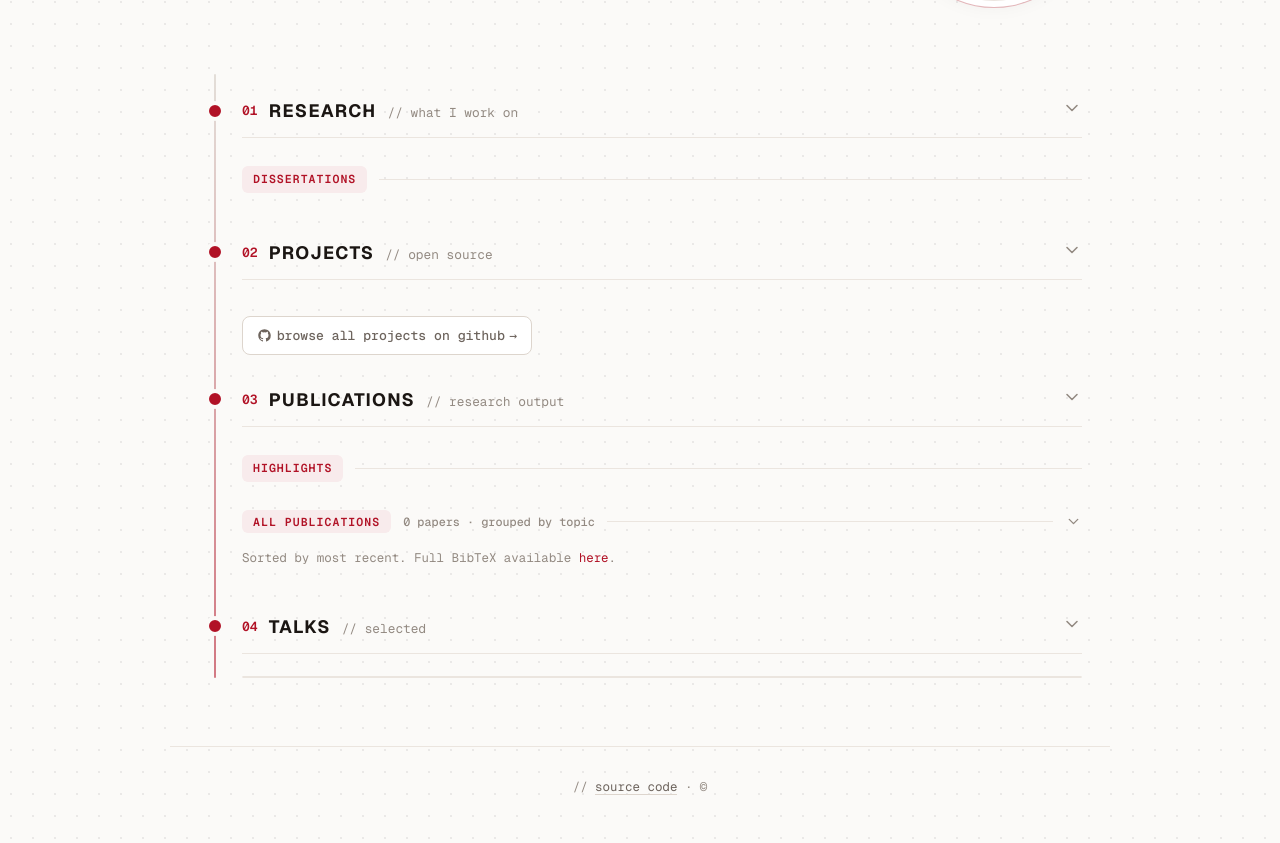
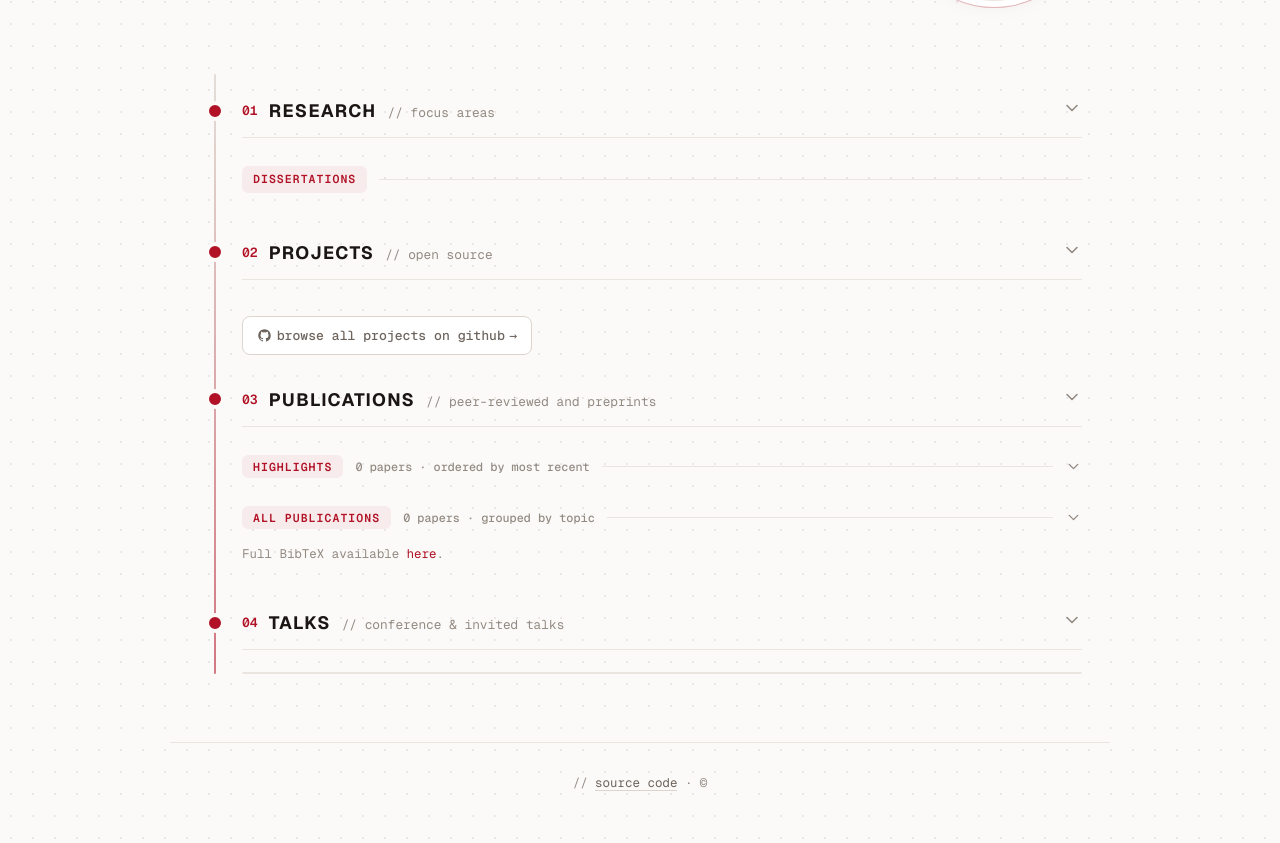
Before and after one commit to gpauloski/gpauloski.github.io, a Python web app: template templates/index.html in a window 1280 px wide. Shown: the part 295-1138 px from the top of the page. Run offline with Jinja, Linux system fonts and the light colour scheme; the template is opened without the code that fills it, so the values that code supplies are empty.

Commit message:
Revise research content and hero topics
- Make the hero topics configurable via overview.topics
  ("High-Performance Computing, Artificial Intelligence,
  Distributed Systems") instead of deriving them from section names.
- Add a research intro (research.intro) framing the section as an
  archive of past work / prior expertise, styled as a lead-in note.
- Rewrite the research bullets in past/impact tense (keeping present
  tense where the work is still in use, e.g. "these abstractions
  power ...").
- Revise the section subtitles ("prior focus areas", "peer-reviewed
  papers", "conference & invited talks").

```diff
--- a/builder/config.py
+++ b/builder/config.py
@@ -63,6 +63,7 @@ class OverviewConfig:
         analytics: Google analyics ID.
         source: Link to source code of website.
         text: Overview/intro paragraph (HTML supported).
+        topics: Short topic tags shown under the name in the hero.
     """
 
     name: str
@@ -72,6 +73,7 @@ class OverviewConfig:
     analytics: str
     source: str
     text: str
+    topics: list[str] = dataclasses.field(default_factory=list)
 
 
 @dataclasses.dataclass
@@ -81,9 +83,12 @@ class ResearchConfig:
     Attributes:
         sections: List of mappings where each mapping contains the name
             and text key corresponding to a research section.
+        intro: Optional introductory blurb shown above the research
+            sections (HTML supported).
     """
 
     sections: list[dict[str, str]]
+    intro: str = ""
 
 
 @dataclasses.dataclass
--- a/static/stylesheet.css
+++ b/static/stylesheet.css
@@ -162,10 +162,10 @@ section { padding-top: 30px; scroll-margin-top: 74px; }
 .sec-head h2 { font-size: 1.12rem; font-weight: 700; letter-spacing: .07em;
                text-transform: uppercase; margin: 0; }
 .sec-head .sub { font-family: var(--mono); color: var(--faint); font-size: .8rem; font-weight: 400; }
-.sec-head .chev { margin-left: auto; color: var(--faint); align-self: center; transition: transform .2s; }
+.sec-head .chev { margin-left: 8px; color: var(--faint); align-self: center; transition: transform .2s; }
 .sec-head .chev svg { width: 20px; height: 20px; }
 .sec-head[aria-expanded="false"] .chev { transform: rotate(-90deg); }
-.sec-head .anchor { margin-left: 4px; color: var(--faint); align-self: center; opacity: 0;
+.sec-head .anchor { margin-left: auto; color: var(--faint); align-self: center; opacity: 0;
                     transition: opacity .15s, color .15s; }
 .sec-head:hover .anchor { opacity: 1; }
 .sec-head .anchor:hover { color: var(--accent); }
@@ -173,6 +173,10 @@ section { padding-top: 30px; scroll-margin-top: 74px; }
 .sec-body[hidden] { display: none; }
 
 /* ---------- Research entries ---------- */
+/* Border centered on the bullet markers (col1 is 15px, marker center = 7.5px);
+   text indent (6.5 + 2 + 17.5 = 26px) matches the entry text (15px col + 11px gap). */
+.section-intro { margin: 0 0 22px 6.5px; color: var(--muted); font-size: .95rem;
+  padding-left: 17.5px; border-left: 2px solid var(--accent-line); }
 .entry { display: grid; grid-template-columns: 15px 1fr; gap: 11px; margin-bottom: 15px; }
 .entry .marker { color: var(--accent); display: flex; align-items: center; justify-content: center;
   align-self: start; height: 1.62em; }
@@ -303,3 +307,9 @@ footer a:hover { color: var(--accent); }
   .card .date, .card .main { grid-column: 1; }
   .row { grid-template-columns: 1fr; gap: 2px; }
 }
+
+/* Drop the mono subtitles when headers would otherwise squish */
+@media (max-width: 560px) {
+  .sec-head .sub { display: none; }
+  .subhead .count { display: none; }
+}
--- a/templates/index.html
+++ b/templates/index.html
@@ -59,7 +59,7 @@
     <div>
       <div class="eyebrow"><span class="slash">//</span> {{ config.overview.titles | join(' & ') | lower }}<span class="cursor"></span></div>
       <h1 class="name">{{ config.overview.name }}</h1>
-      <p class="tagline">{{ config.research.sections | map(attribute='name') | join(' · ') }}</p>
+      <p class="tagline">{{ config.overview.topics | join(' · ') }}</p>
       <p class="lead">{{ config.overview.text | safe }}</p>
       <div class="contacts">
         {% for contact in config.overview.contacts %}
@@ -76,11 +76,12 @@
     <!-- 01 RESEARCH (+ dissertations) -->
     <section id="research">
       <div class="sec-head collapse-toggle" data-target="b-research" aria-expanded="{{ 'false' if config.layout.sections_collapsed else 'true' }}">
-        <span class="sec-idx">01</span><h2>Research</h2><span class="sub">// what I work on</span>
+        <span class="sec-idx">01</span><h2>Research</h2><span class="sub">// focus areas</span>
         <a class="anchor" href="#research" target="_self" onclick="event.stopPropagation()">{{ icons.icon('link') }}</a>
         <span class="chev">{{ icons.icon('chevron') }}</span>
       </div>
       <div class="sec-body" id="b-research"{% if config.layout.sections_collapsed %} hidden{% endif %}>
+        {% if config.research.intro %}<p class="section-intro">{{ config.research.intro | safe }}</p>{% endif %}
         {% include 'research.html' %}
         <div class="subhead"><span class="k">Dissertations</span><span class="line"></span></div>
         {% include 'theses.html' %}
@@ -103,14 +104,21 @@
     <!-- 03 PUBLICATIONS -->
     <section id="publications">
       <div class="sec-head collapse-toggle" data-target="b-publications" aria-expanded="{{ 'false' if config.layout.sections_collapsed else 'true' }}">
-        <span class="sec-idx">03</span><h2>Publications</h2><span class="sub">// research output</span>
+        <span class="sec-idx">03</span><h2>Publications</h2><span class="sub">// peer-reviewed and preprints</span>
         <a class="anchor" href="#publications" target="_self" onclick="event.stopPropagation()">{{ icons.icon('link') }}</a>
         <span class="chev">{{ icons.icon('chevron') }}</span>
       </div>
       <div class="sec-body" id="b-publications"{% if config.layout.sections_collapsed %} hidden{% endif %}>
-        <div class="subhead"><span class="k">Highlights</span><span class="line"></span></div>
-        {% set publications = selected_publications %}
-        {% include 'selected.html' %}
+        <button class="subhead" data-sub="highlights" aria-expanded="true">
+          <span class="k">Highlights</span>
+          <span class="count">{{ selected_publications | length }} papers · ordered by most recent</span>
+          <span class="line"></span>
+          <span class="schev">{{ icons.icon('chevron') }}</span>
+        </button>
+        <div class="subblock" id="highlights">
+          {% set publications = selected_publications %}
+          {% include 'selected.html' %}
+        </div>
 
         <button class="subhead" data-sub="all-pubs" aria-expanded="true">
           <span class="k">All Publications</span>
@@ -120,7 +128,7 @@
         </button>
         <div class="subblock" id="all-pubs">
           <p class="mono" style="font-size:.78rem;color:var(--faint);margin:0 0 14px">
-            Sorted by most recent. Full BibTeX available
+            Full BibTeX available
             <a href="{{ config.publications.bibtex }}" style="color:var(--accent)">here</a>.
           </p>
           {% set publications = all_publications %}
@@ -132,7 +140,7 @@
     <!-- 04 PRESENTATIONS -->
     <section id="presentations">
       <div class="sec-head collapse-toggle" data-target="b-presentations" aria-expanded="{{ 'false' if config.layout.sections_collapsed else 'true' }}">
-        <span class="sec-idx">04</span><h2>Talks</h2><span class="sub">// selected</span>
+        <span class="sec-idx">04</span><h2>Talks</h2><span class="sub">// conference &amp; invited talks</span>
         <a class="anchor" href="#presentations" target="_self" onclick="event.stopPropagation()">{{ icons.icon('link') }}</a>
         <span class="chev">{{ icons.icon('chevron') }}</span>
       </div>
--- a/templates/publications.html
+++ b/templates/publications.html
@@ -3,7 +3,7 @@
 {% set count = publications | selectattr('category', 'equalto', key) | list | length %}
 <button class="subhead group" data-sub="allcat-{{ key }}" aria-expanded="false">
     <span class="k">{{ category }}</span>
-    <span class="count">{{ count }}</span>
+    <span class="count">{{ count }} papers</span>
     <span class="line"></span>
     <span class="schev">{{ icons.icon('chevron') }}</span>
 </button>
```
Also changed, not shown: config/config.toml (+10 -6 lines).
